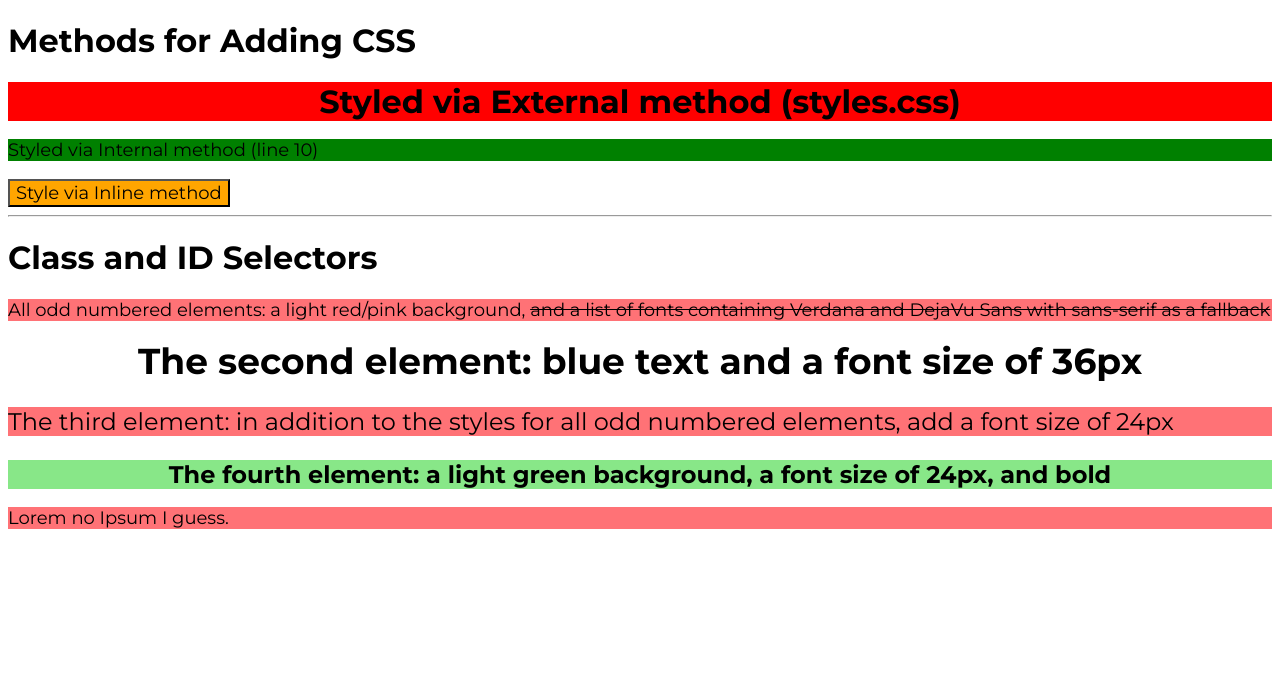
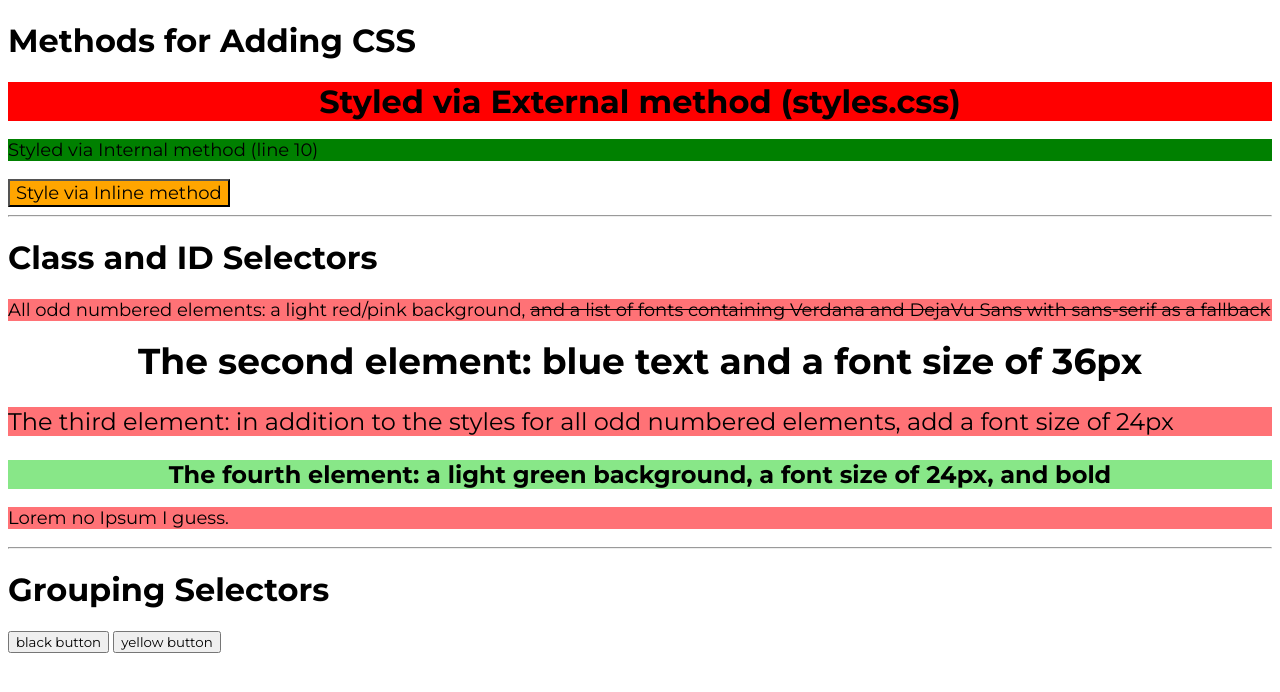
Before and after one commit to mkgp-dev/personal-top-archive, a plain HTML site: page intro-to-css/index.html in a window 1280 px wide. Drawn offline with Linux system fonts and the light colour scheme.

Commit message:
03-grouping-selectors

```diff
--- a/intro-to-css/index.html
+++ b/intro-to-css/index.html
@@ -4,10 +4,8 @@
     <meta charset="utf-8" />
     <meta name="viewport" content="width=device-width, initial-scale=1.0" />
     <title>Introduction to CSS</title>
-    <!-- 01-css-methods: Did you properly link the external CSS file in the HTML file? -->
     <link rel="stylesheet" href="./styles.css" />
     <style>
-      /* 01-css-methods: Does the p element have CSS added via the internal method? */
       p {
         background: green;
         font-color: white;
@@ -19,10 +17,8 @@
     <!-- Exercises -->
     <!-- 01-css-methods -->
     <h1>Methods for Adding CSS</h1>
-    <!-- 01-css-methods: Did you use all three methods of adding CSS to an HTML file? -->
     <div>Styled via External method (styles.css)</div>
     <p>Styled via Internal method (line 10)</p>
-    <!-- 01-css-methods: Does the button element have CSS added via the inline method? -->
     <button style="background: orange; font-size: 18px;">Style via Inline method</button>
     <hr />
     <!-- 02-class-id-selectors -->
@@ -32,5 +28,10 @@
     <p class="odd font">The third element: in addition to the styles for all odd numbered elements, add a font size of 24px</p>
     <div id="fourth" class="font">The fourth element: a light green background, a font size of 24px, and bold</div>
     <p class="odd">Lorem no Ipsum I guess.</p>
+    <hr />
+    <!-- 03-grouping-selectors -->
+    <h1>Grouping Selectors</h1>
+    <button class="black-btn">black button</button>
+    <button class="yellow-btn">yellow button</button>
   </body>
 </html>
```
